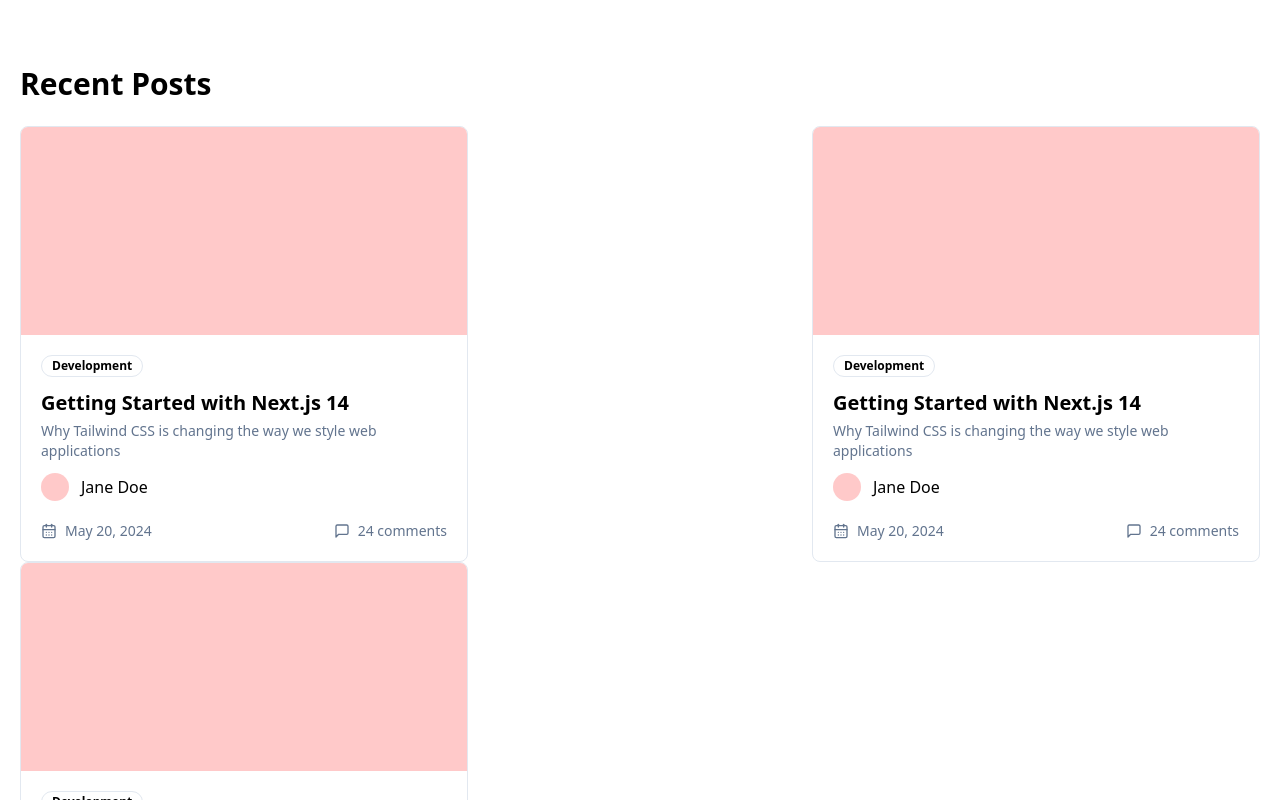
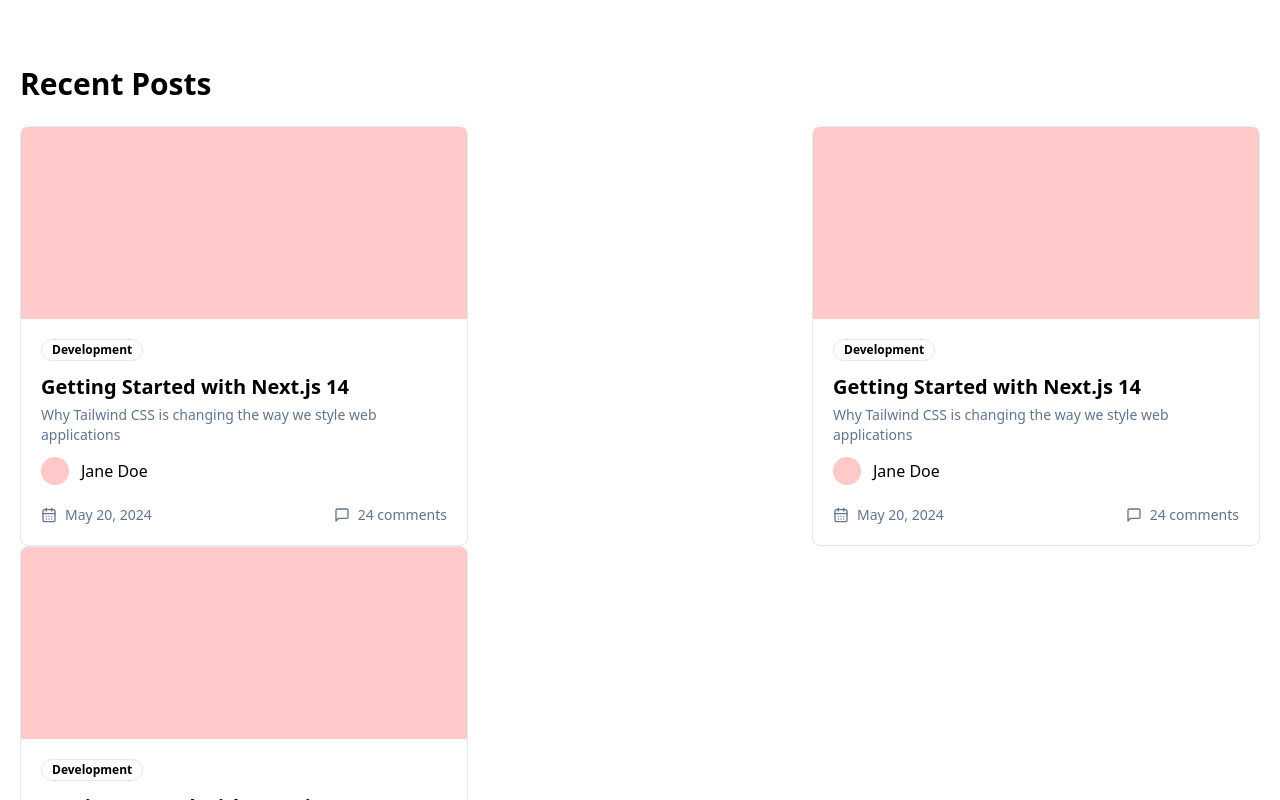
Before and after one commit to davidvchang/BlogSpace, a React (Vite) app in the folder frontend/: page / in a window 1280 px wide. Shown: the part 800-1600 px from the top of the page. Built offline with nearby package versions, Linux system fonts and the light colour scheme.

Commit message:
Change: h in photo of PostCard

```diff
--- a/frontend/src/components/PostCard.tsx
+++ b/frontend/src/components/PostCard.tsx
@@ -7,7 +7,7 @@ const PostCard:React.FC = () => {
   return (
     <div className='flex flex-col w-[28rem] border border-slate-200 rounded-lg overflow-hidden'>
         {/* IMAGE */}
-        <div className='w-full min-h-52 bg-red-200'>
+        <div className='w-full min-h-48 bg-red-200'>
 
         </div>
 
```
